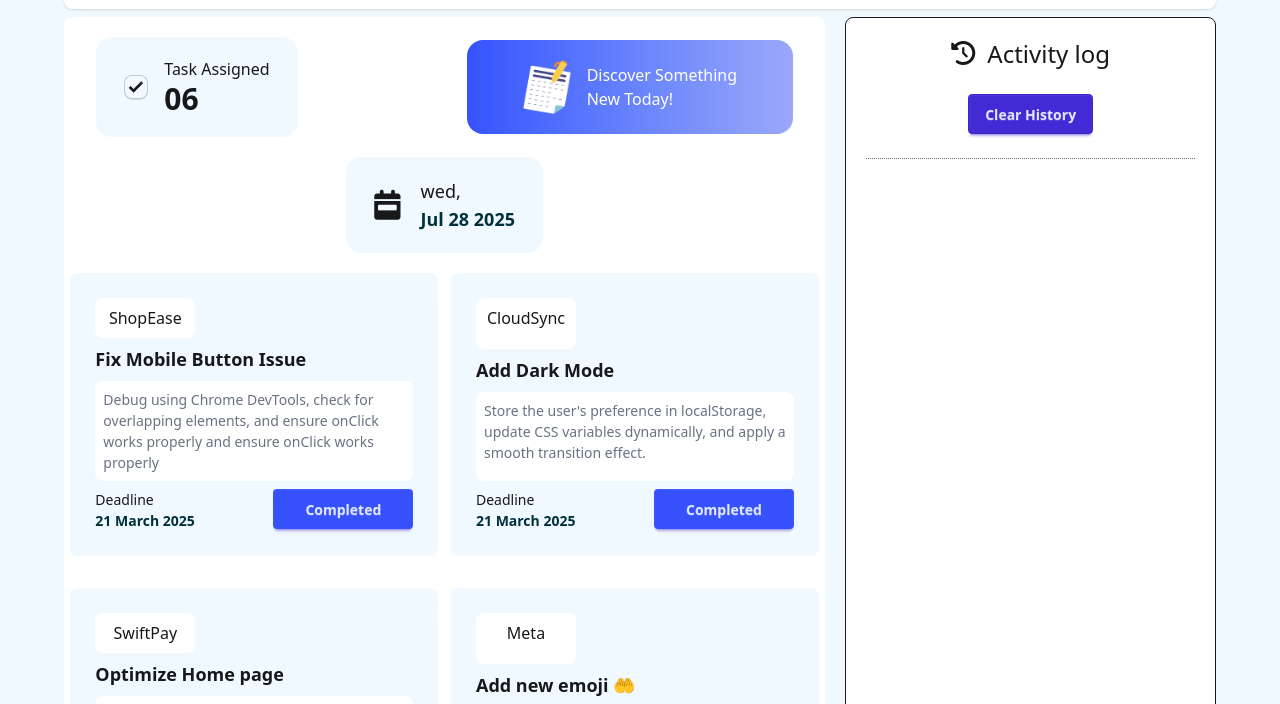
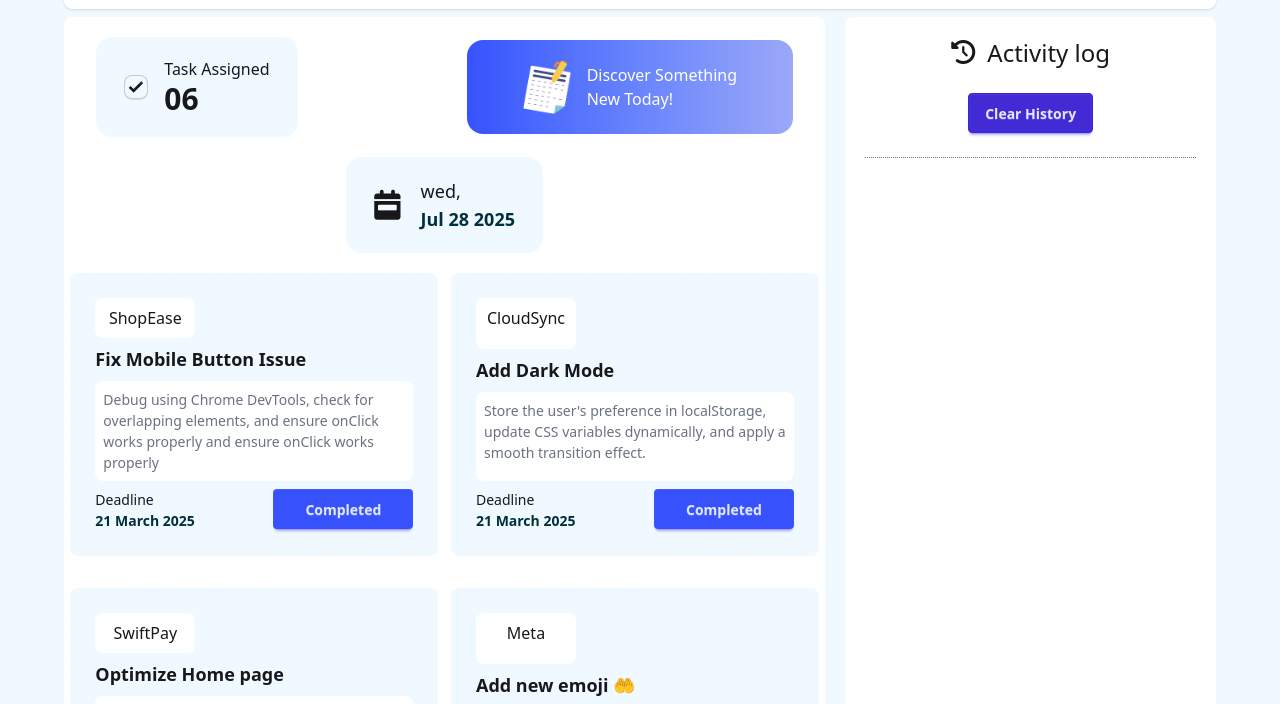
Before and after one commit to shaohggaiz/Assignment_4, a plain HTML site: page index.html in a window 1280 px wide. Shown: the part 83-787 px from the top of the page. Drawn offline with nearby package versions, Linux system fonts and the light colour scheme.

Commit message:
diveBord complete

```diff
--- a/index.html
+++ b/index.html
@@ -162,7 +162,7 @@
         </div>
       </div>
       <!-- aside -->
-      <aside class=" bg-white grid-cols-2 border p-5 rounded-lg">
+      <aside class=" bg-white grid-cols-2 p-5 rounded-lg">
         <div class=" border-b border-dotted border-gray-500 pb-6 w-full  m-auto w-70 text-center items-center">
           <div class="flex gap-3 justify-center items-center pb-6">
             <p><i class="text-2xl  fa-solid fa-clock-rotate-left"></i></p>
```
